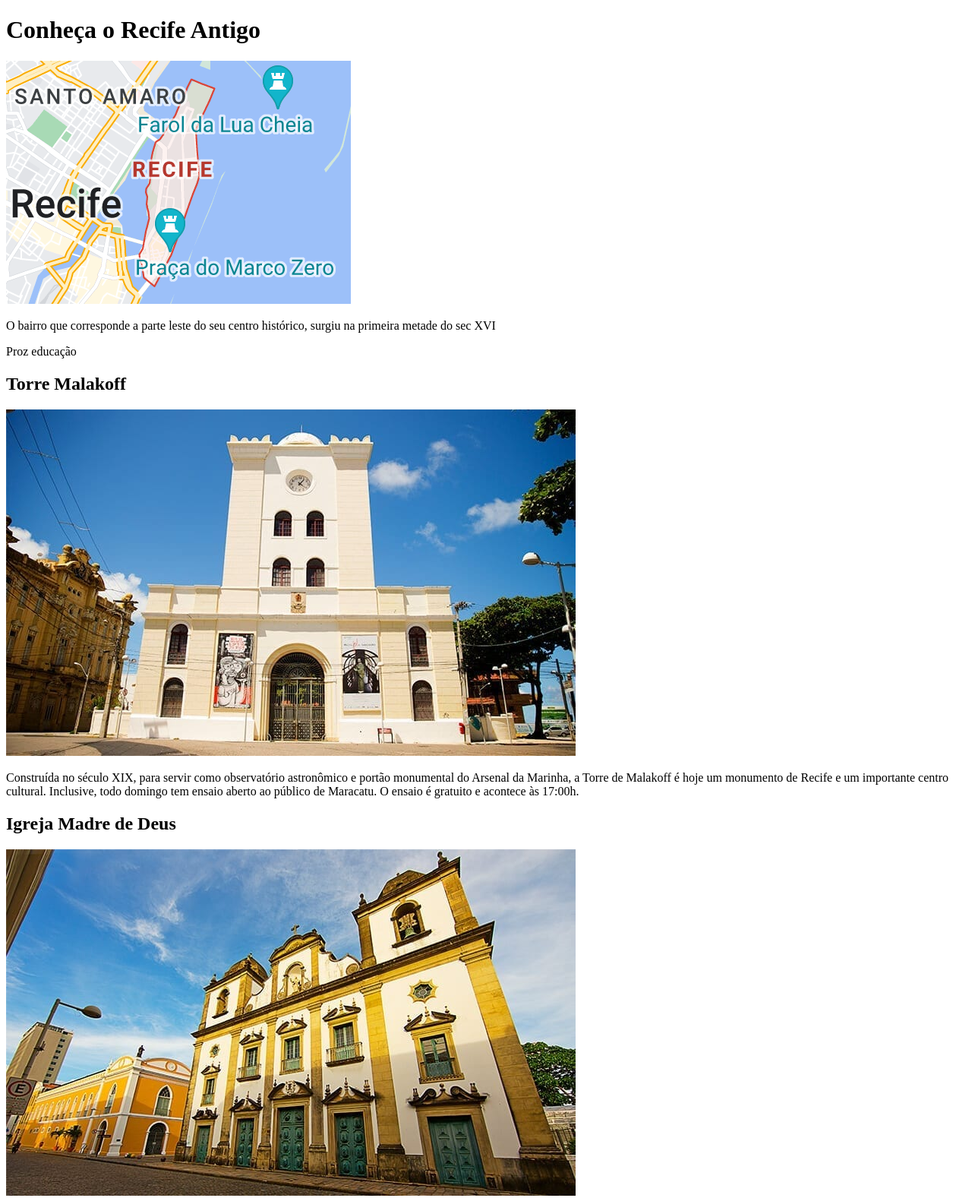
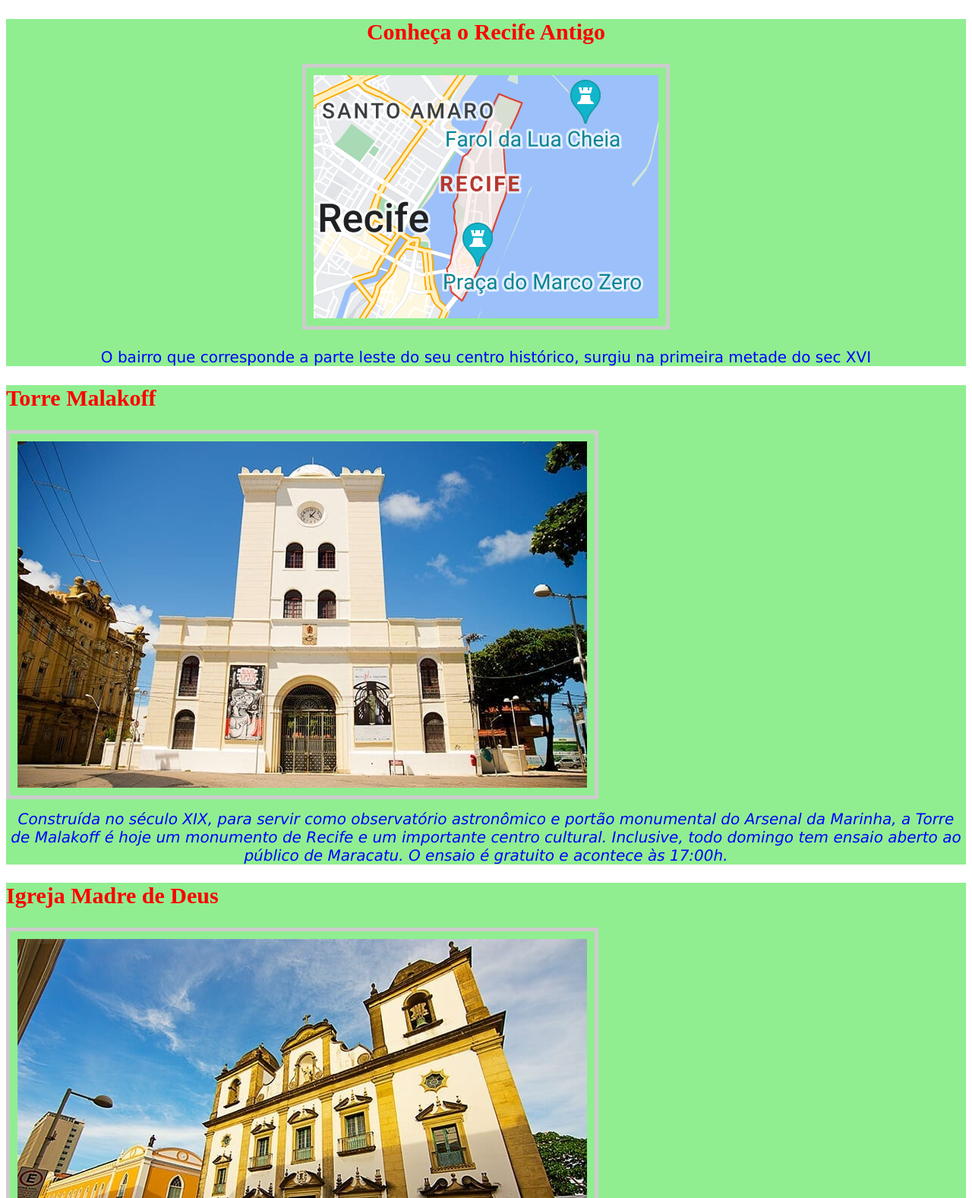
Before and after one commit to AdrianaRSCruz/ponto-turistico-recife, a plain HTML site: page index.html in a window 1280 px wide. Shown: the top 1577 px of the page at 76% size. Drawn offline with Linux system fonts and the light colour scheme.

Commit message:
aplica estilos ao site

```diff
--- a/index.html
+++ b/index.html
@@ -3,37 +3,38 @@
 <head>
    <meta charset="UTF-8">
    <meta name="viewport" content="width=device-width, initial-scale=1.0">
-   <link href="stylesheet" href="./style.css">
+   <link rel="stylesheet" href="./style.css">
 
    <title>Pontos turisticos de Recife</title>
 </head>
 <body>
     <header>
-
-        <div>
-            <h1>Conheça o Recife Antigo</h1>
-            <img src="./imagensRecifeAntigo/download.png" alt="mapa">
-            <p>O bairro que corresponde a parte leste do seu centro histórico, surgiu na primeira metade do sec XVI</p>
-        </div>
+        <section>
+            <div class="topo">
+                <h1>Conheça o Recife Antigo</h1>
+                <img src="./imagensRecifeAntigo/download.png" alt="mapa">
+                <p>O bairro que corresponde a parte leste do seu centro histórico, surgiu na primeira metade do sec XVI</p>
+            </div>
+        </section>
 
 
     </header>
     <main>
 
-        <section class="pontos-turisticos">
-            <div>
-                Proz educação
-            </div>
-            <div class="pontos-turisticos">
+        <section>
+
+            <div class="Pontos-turisticos">
                 <h1>Torre Malakoff</h1>
                 <img src="./imagensRecifeAntigo/torre-malakoff-recife-antigo.jpg" alt="Imagem da torre Malakoff">
                 <p>Construída no século XIX, para servir como observatório astronômico e portão monumental do Arsenal da Marinha, a Torre de Malakoff é hoje um monumento de Recife e um importante centro cultural. Inclusive, todo domingo tem ensaio aberto ao público de Maracatu. O ensaio é gratuito e acontece às 17:00h.</p>
             </div>
         </section>
         <section class="Madre">
+            <div class="Madre">
             <h1>Igreja Madre de Deus</h1>
             <img src="./imagensRecifeAntigo/igreja-madre-de-deus-recife-antigo.jpg" alt="Fachada da igreja">
             <p>Não tem como andar pelas Ruas do recife Antigo e não reparar na Igreja Madre de Deus. Construída em 1709, a Igreja é uma das mais bonitas e concorridas para casamentos em Recife. Se ela estiver aberta quando você passar, vale a pena a visita.</p>
+            </div>
         </section>
         <section class="Outros">
             <h1>Outros Pontos Turísticos</h1>
--- a/style.css
+++ b/style.css
@@ -1,4 +1,42 @@
 div {
     background:  lightgreen;
     font-size: medium;
+
 }
+
+p {
+    font-family: Verdana, Geneva, Tahoma, sans-serif;
+    font-size: 20px;
+    color: blue;
+}
+h1 {
+    color: red;
+    font-size: 30px;
+}
+.Madre img {
+   max-width: 100%;
+   height: auto;
+   border: 5px solid #ccc;
+   padding: 10px;
+
+}
+.Pontos-turisticos img {
+    border: 5px solid #ccc; /* Borda de 5px sólida com cor cinza claro */
+    padding: 10px; /* Espaço de 10px entre a borda e a imagem */
+}
+.Pontos-turisticos p {
+    text-align: center; /* Centraliza o texto da legenda */
+    font-style: italic; /* Deixa o texto em itálico */
+    margin-top: 10px; /* Adiciona espaço acima da legenda */
+}
+
+.topo img {
+    max-width: 100%; /* Define a largura máxima como 100% da largura do container */
+    height: auto; /* Mantém a proporção da imagem */
+    border: 5px solid #ccc; /* Borda de 5px sólida com cor cinza claro */
+    padding: 10px; /* Espaço de 10px entre a borda e a imagem */
+}
+
+.topo {
+  text-align: center; /* Centraliza a imagem e o conteúdo horizontalmente */
+}
```
